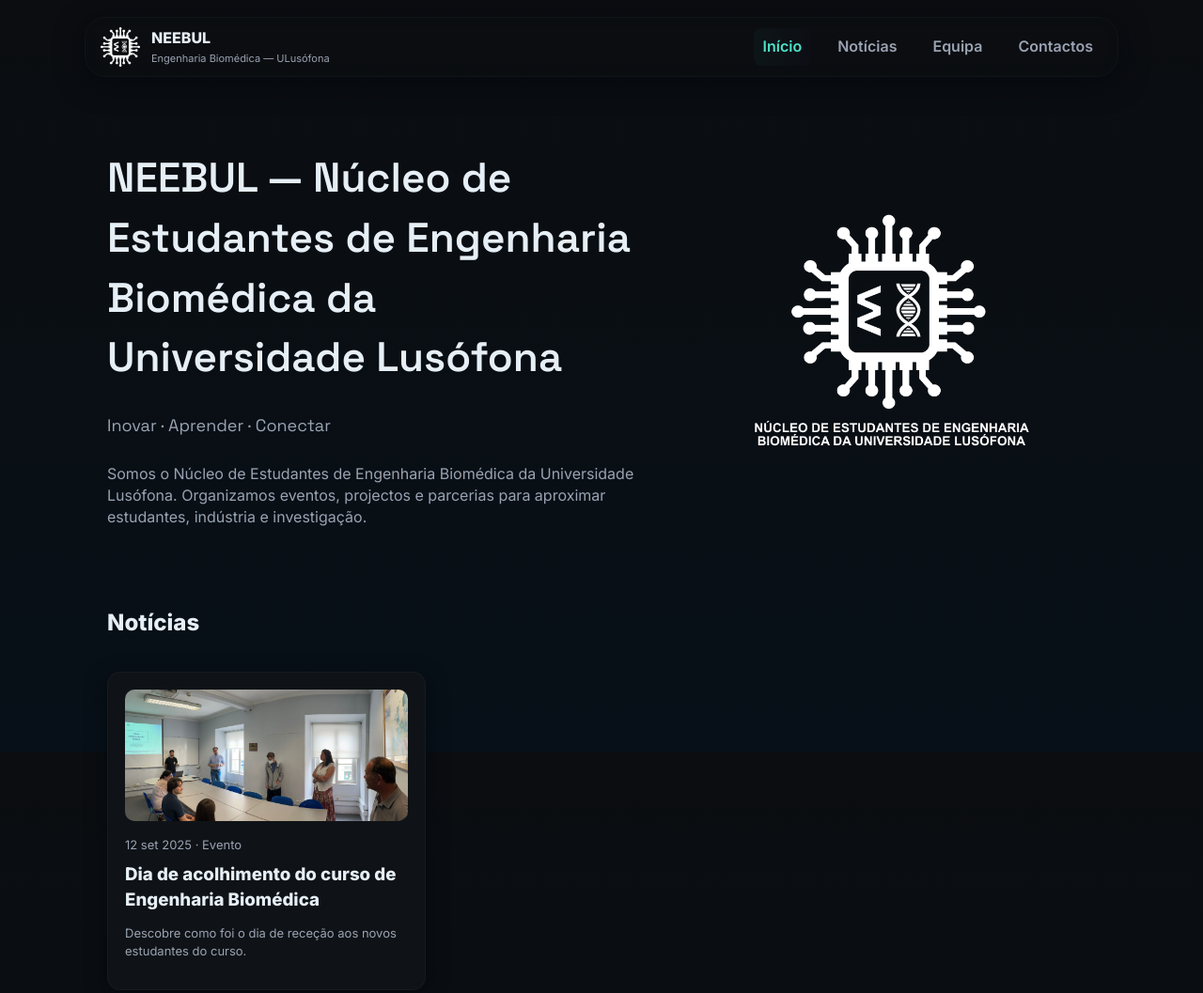
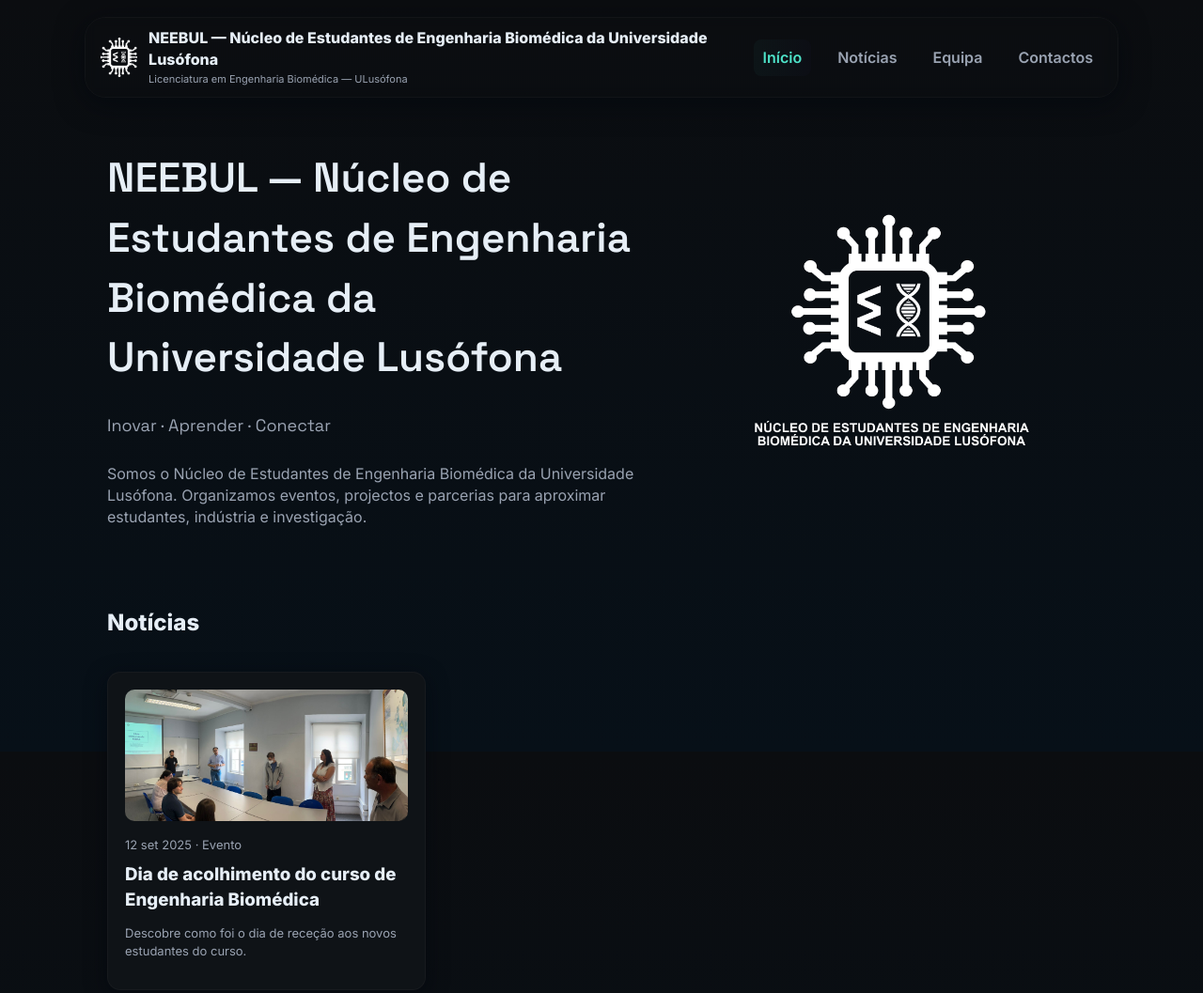
Before and after one commit to neebul-hub/neebul-hub.github.io, a plain HTML site: page index.html in a window 1280 px wide. Shown: the top 1057 px of the page at 94% size. Drawn offline with Linux system fonts and the light colour scheme.

Commit message:
Update index.html

```diff
--- a/index.html
+++ b/index.html
@@ -144,8 +144,8 @@
       <img src="fotos-membro/logo-branco.png" alt="Logo NEEBUL" style="width:100%; height:100%; object-fit:cover; border-radius:10px;">
     </div>
     <div>
-      <div style="font-weight:800">NEEBUL</div>
-      <div style="font-size:11px;color:var(--muted);margin-top:2px">Engenharia Biomédica — ULusófona</div>
+      <div style="font-weight:800">NEEBUL — Núcleo de Estudantes de Engenharia Biomédica da Universidade Lusófona</div>
+      <div style="font-size:11px;color:var(--muted);margin-top:2px">Licenciatura em Engenharia Biomédica — ULusófona</div>
     </div>
   </div>
 
```
